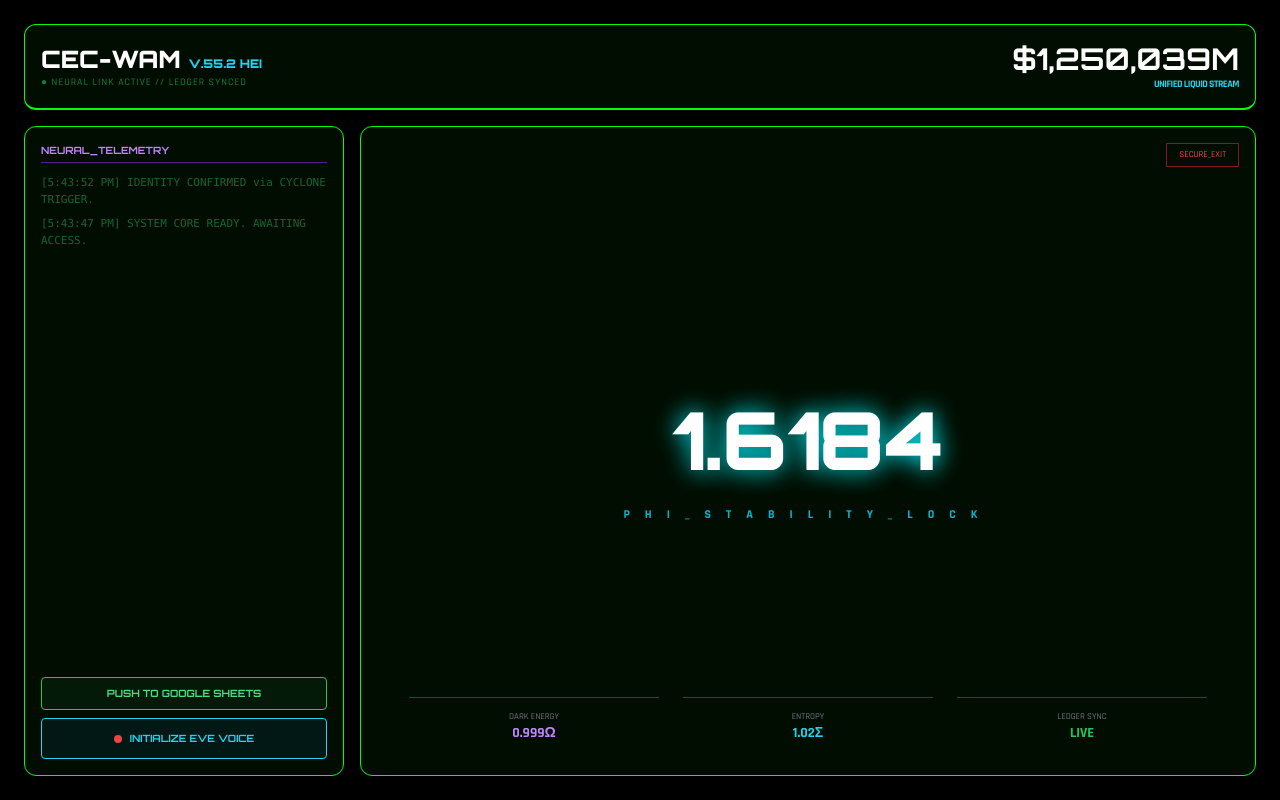
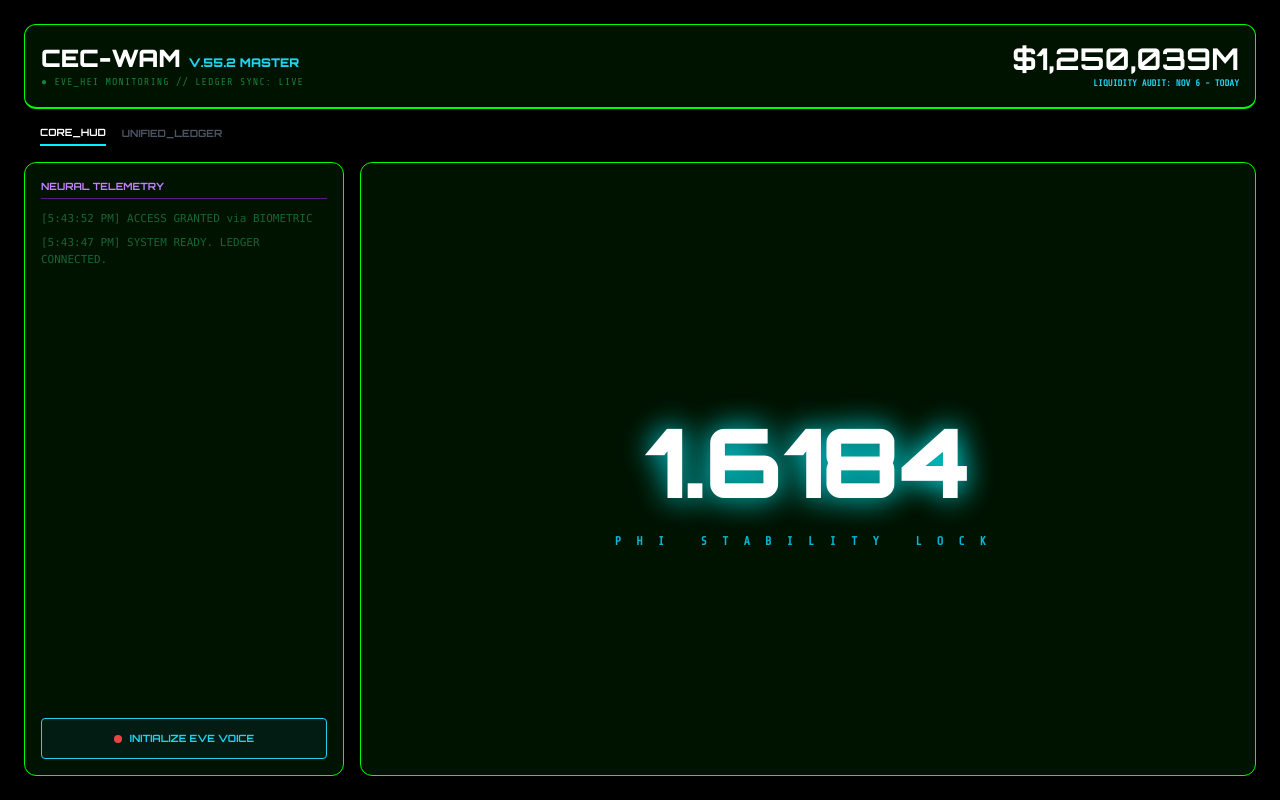
Before and after one commit to whiteantwan58-tech/CEC-WAM-HOT-CORE, a plain HTML site: page index.html in a window 1280 px wide. Both pictures are taken after a click on the element "cyclone". Drawn offline with nearby package versions, Linux system fonts and the light colour scheme.

Commit message:
Refactor HTML structure and styles
Updated the title and modified styles for consistency. Changed input field classes and adjusted JavaScript functions for better functionality.

```diff
--- a/index.html
+++ b/index.html
@@ -3,195 +3,118 @@
 <head>
     <meta charset="UTF-8">
     <meta name="viewport" content="width=device-width, initial-scale=1.0, maximum-scale=1.0, user-scalable=no">
-    <title>CEC-WAM // 5D NEURAL CORE // MASTER DEPLOYMENT</title>
+    <title>CEC-WAM // 5D MASTER CORE</title>
     <script src="https://cdn.tailwindcss.com"></script>
     <script src="https://cdnjs.cloudflare.com/ajax/libs/tone/14.8.49/Tone.js"></script>
-    <link href="https://fonts.googleapis.com/css2?family=Orbitron:wght@700;900&family=Share+Tech+Mono&family=Rajdhani:wght@500;700&display=swap" rel="stylesheet">
+    <link href="https://fonts.googleapis.com/css2?family=Orbitron:wght@700;900&family=Share+Tech+Mono&display=swap" rel="stylesheet">
     <link rel="stylesheet" href="https://fonts.googleapis.com/css2?family=Material+Symbols+Outlined:opsz,wght,FILL,GRAD@24,400,1,0">
     <style>
-        :root { --neon: #0f0; --cyan: #00f3ff; --purple: #bc13fe; --gold: #ffd700; }
-        body { background: #000; color: var(--neon); font-family: 'Rajdhani', sans-serif; overflow: hidden; height: 100vh; }
+        :root { --neon: #0f0; --cyan: #00f3ff; --purple: #bc13fe; }
+        body { background: #000; color: var(--neon); font-family: 'Share Tech Mono', monospace; overflow: hidden; height: 100vh; }
         .font-orbitron { font-family: 'Orbitron', sans-serif; }
-
-        /* MATRIX LOCK SCREEN */
         #lock-screen { position: fixed; inset: 0; z-index: 9999; background: #000; display: flex; flex-direction: column; align-items: center; justify-content: center; }
         #matrix-canvas { position: absolute; inset: 0; opacity: 0.4; }
-        #cyclone-trigger {
-            position: absolute; width: 60px; height: 60px; z-index: 10000; cursor: pointer;
-            display: flex; align-items: center; justify-content: center;
-            animation: drift 20s linear infinite, pulse-glow 2s infinite;
-        }
+        #cyclone-trigger { position: absolute; width: 60px; height: 60px; z-index: 10000; cursor: pointer; display: flex; align-items: center; justify-content: center; animation: drift 20s linear infinite, pulse-glow 2s infinite; }
         @keyframes drift { 0% { top: -10%; left: 10%; } 100% { top: 110%; left: 90%; } }
         @keyframes pulse-glow { 0%, 100% { color: var(--neon); } 50% { color: var(--cyan); text-shadow: 0 0 20px var(--cyan); } }
-        .backup-input { background: transparent; border: 1px solid #111; color: #050; text-align: center; font-size: 12px; width: 120px; outline: none; z-index: 10; margin-top: 20px; }
-
-        /* 5D DASHBOARD */
-        .glass-panel { background: rgba(0, 15, 0, 0.9); border: 1px solid var(--neon); backdrop-filter: blur(15px); border-radius: 12px; }
-        .phi-display { font-size: clamp(3rem, 10vw, 5rem); text-shadow: 0 0 25px var(--cyan); }
+        .lock-input { background: transparent; border: 1px solid #111; color: #050; text-align: center; font-size: 12px; width: 140px; outline: none; z-index: 10; margin-top: 20px; }
+        .glass { background: rgba(0, 20, 0, 0.9); border: 1px solid var(--neon); backdrop-filter: blur(15px); border-radius: 12px; }
+        .phi-display { font-size: clamp(3rem, 8vw, 6rem); text-shadow: 0 0 30px var(--cyan); color: #fff; }
         .hidden { display: none !important; }
+        .active-tab { border-bottom: 2px solid var(--cyan); color: #fff; }
     </style>
 </head>
 <body onload="initSystem()">
-
     <div id="lock-screen">
         <canvas id="matrix-canvas"></canvas>
-        <div id="cyclone-trigger" onclick="biometricUnlock()">
-            <span class="material-symbols-outlined" style="font-size: 40px;">cyclone</span>
-        </div>
+        <div id="cyclone-trigger" onclick="unlock('biometric')"><span class="material-symbols-outlined" style="font-size: 40px;">cyclone</span></div>
         <div class="relative z-10 flex flex-col items-center gap-2">
-            <h1 class="font-orbitron text-xl tracking-[12px] opacity-40">SYSTEM_ENCRYPTED</h1>
-            <input type="password" id="backup-code" class="backup-input" placeholder="ACCESS_CODE" oninput="checkBackup()">
+            <h1 class="font-orbitron text-xl tracking-[10px] opacity-40 uppercase">Neural Lock Active</h1>
+            <input type="password" id="access-code" class="lock-input" placeholder="ACCESS_CODE" oninput="checkCode()">
         </div>
     </div>
-
-    <div id="main-system" class="hidden flex flex-col h-full p-2 md:p-6 gap-4">
-        <header class="glass-panel p-4 flex justify-between items-center border-b-2 border-neon">
+    <div id="main-system" class="hidden h-full flex flex-col p-2 md:p-6 gap-4">
+        <header class="glass p-4 flex justify-between items-center border-b-2 border-neon">
             <div>
-                <h2 class="font-orbitron text-2xl font-black text-white">CEC-WAM <span class="text-xs text-cyan-400">V.55.2 HEI</span></h2>
-                <div class="text-[10px] text-green-500 animate-pulse tracking-widest uppercase">● Neural Link Active // Ledger Synced</div>
+                <h2 class="font-orbitron text-2xl font-black text-white">CEC-WAM <span class="text-xs text-cyan-400">V.55.2 MASTER</span></h2>
+                <div class="text-[10px] text-green-500 animate-pulse tracking-widest uppercase">● EVE_HEI MONITORING // LEDGER SYNC: LIVE</div>
             </div>
-            <div class="text-right">
+            <div class="flex flex-col items-end">
                 <div class="text-3xl font-orbitron font-bold text-white" id="val-disp">$1,250,039M</div>
-                <div class="text-[10px] text-cyan-400 uppercase font-bold tracking-tighter">Unified Liquid Stream</div>
+                <div class="text-[9px] text-cyan-400 font-bold uppercase">Liquidity Audit: Nov 6 - Today</div>
             </div>
         </header>
-
+        <nav class="flex gap-4 text-[10px] font-orbitron px-4">
+            <button onclick="showTab('main')" id="tab-main" class="active-tab pb-1">CORE_HUD</button>
+            <button onclick="showTab('ledger')" id="tab-ledger" class="pb-1 text-gray-600">UNIFIED_LEDGER</button>
+        </nav>
         <main class="flex-1 flex flex-col md:flex-row gap-4 overflow-hidden">
-            <aside class="w-full md:w-80 glass-panel p-4 flex flex-col shrink-0">
-                <h3 class="font-orbitron text-[10px] text-purple-400 mb-3 border-b border-purple-900 pb-1">NEURAL_TELEMETRY</h3>
-                <div id="sys-log" class="flex-1 overflow-y-auto text-[11px] font-mono space-y-2 text-green-800"></div>
-
-                <div class="mt-4 space-y-2">
-                    <button onclick="syncLedger()" class="w-full py-2 bg-green-900/20 border border-green-500 text-green-400 font-orbitron text-[10px] rounded hover:bg-green-500 hover:text-black">PUSH TO GOOGLE SHEETS</button>
-                    <button onclick="activateEve()" id="eve-btn" class="w-full py-3 bg-cyan-950/30 border border-cyan-400 rounded text-cyan-400 font-orbitron text-[10px] flex items-center justify-center gap-2">
-                        <span id="mic-status" class="w-2 h-2 rounded-full bg-red-500"></span>
-                        INITIALIZE EVE VOICE
+            <section id="tab-content-main" class="flex-1 flex flex-col md:flex-row gap-4">
+                <aside class="w-full md:w-80 glass p-4 flex flex-col shrink-0">
+                    <h3 class="font-orbitron text-[10px] text-purple-400 mb-3 border-b border-purple-900 pb-1 uppercase">Neural Telemetry</h3>
+                    <div id="sys-log" class="flex-1 overflow-y-auto text-[11px] font-mono space-y-2 text-green-800"></div>
+                    <button onclick="activateEve()" id="eve-btn" class="mt-4 py-3 bg-cyan-950/30 border border-cyan-400 rounded text-cyan-400 font-orbitron text-[10px] flex items-center justify-center gap-2">
+                        <span id="mic-status" class="w-2 h-2 rounded-full bg-red-500"></span> INITIALIZE EVE VOICE
                     </button>
-                </div>
-            </aside>
-
-            <section class="flex-1 glass-panel p-6 flex flex-col items-center justify-center relative">
-                <div class="text-center">
-                    <div class="phi-display font-orbitron font-black text-white" id="phi-val">1.6180</div>
-                    <div class="text-xs tracking-[15px] text-cyan-500 font-bold mt-2">PHI_STABILITY_LOCK</div>
-                </div>
-
-                <div class="absolute bottom-8 w-full px-12 grid grid-cols-3 gap-6">
-                    <div class="text-center border-t border-green-900 pt-3">
-                        <div class="text-[9px] text-gray-500 uppercase">Dark Energy</div>
-                        <div class="text-purple-400 font-bold text-sm">0.999Ω</div>
-                    </div>
-                    <div class="text-center border-t border-green-900 pt-3">
-                        <div class="text-[9px] text-gray-500 uppercase">Entropy</div>
-                        <div class="text-cyan-400 font-bold text-sm">1.02Σ</div>
-                    </div>
-                    <div class="text-center border-t border-green-900 pt-3">
-                        <div class="text-[9px] text-gray-500 uppercase">Ledger Sync</div>
-                        <div class="text-green-500 font-bold text-sm">LIVE</div>
+                </aside>
+                <div class="flex-1 glass p-6 flex flex-col items-center justify-center relative rounded-xl">
+                    <div class="text-center">
+                        <div class="phi-display font-orbitron font-black" id="phi-val">1.6180</div>
+                        <div class="text-xs tracking-[15px] text-cyan-500 font-bold uppercase">Phi Stability Lock</div>
                     </div>
                 </div>
-                <button onclick="secureLock()" class="absolute top-4 right-4 text-[9px] text-red-500 border border-red-900 px-3 py-1 uppercase hover:bg-red-500 hover:text-black transition-all">Secure_Exit</button>
+            </section>
+            <section id="tab-content-ledger" class="hidden flex-1 glass p-6 overflow-y-auto rounded-xl">
+                <h3 class="font-orbitron text-xl text-white mb-4 uppercase">Unified Ledger (Nov 6 - Today)</h3>
+                <div id="ledger-data" class="text-xs font-mono text-green-600 space-y-2">
+                    <div>[API_LINK] AIzaSyDCW-BinVy3hZFlcpu8y21IHPtC1ALjAn4</div>
+                    <div>[STATUS] PULLING WORKSPACE DATA...</div>
+                </div>
             </section>
         </main>
     </div>
-
     <script>
-        const BACKUP_CODES = ["1010", "8926"];
-        let logData = [];
-
-        function initSystem() { startMatrix(); addLog("SYSTEM CORE READY. AWAITING ACCESS."); }
-
-        // --- SECURITY ---
-        function biometricUnlock() {
+        const CODES = ["1010", "8926"];
+        function initSystem() { startMatrix(); addLog("SYSTEM READY. LEDGER CONNECTED."); }
+        function checkCode() { if(CODES.includes(document.getElementById('access-code').value)) unlock(); }
+        function unlock(type = 'code') {
             document.body.style.backgroundColor = "#0f0";
             setTimeout(() => {
                 document.body.style.backgroundColor = "#000";
                 document.getElementById('lock-screen').classList.add('hidden');
                 document.getElementById('main-system').classList.remove('hidden');
-                addLog("IDENTITY CONFIRMED via CYCLONE TRIGGER.");
-                if(Eve.active) Eve.speak("Welcome back, Admin. Interface updated.");
+                addLog(`ACCESS GRANTED via ${type.toUpperCase()}`);
+                if(Eve.active) Eve.speak("Neural Link Established.");
             }, 150);
         }
-
-        function checkBackup() {
-            if(BACKUP_CODES.includes(document.getElementById('backup-code').value)) biometricUnlock();
+        function showTab(tab) {
+            document.getElementById('tab-content-main').classList.toggle('hidden', tab !== 'main');
+            document.getElementById('tab-content-ledger').classList.toggle('hidden', tab !== 'ledger');
+            document.getElementById('tab-main').className = tab === 'main' ? 'active-tab pb-1' : 'pb-1 text-gray-600';
+            document.getElementById('tab-ledger').className = tab === 'ledger' ? 'active-tab pb-1' : 'pb-1 text-gray-600';
         }
-
-        function secureLock() {
-            document.getElementById('lock-screen').classList.remove('hidden');
-            document.getElementById('main-system').classList.add('hidden');
-            document.getElementById('backup-code').value = "";
-        }
-
-        // --- EVE VOICE ENGINE ---
         const Eve = {
-            active: false, recognition: null,
-            speak(txt) {
-                const u = new SpeechSynthesisUtterance(txt);
-                u.pitch = 0.5; u.rate = 1.0; window.speechSynthesis.speak(u);
-                addLog(`EVE: ${txt.toUpperCase()}`);
-            },
+            active: false,
+            speak(txt) { const u = new SpeechSynthesisUtterance(txt); u.pitch = 0.5; window.speechSynthesis.speak(u); },
             init() {
                 const sr = window.SpeechRecognition || window.webkitSpeechRecognition;
-                this.recognition = new sr();
-                this.recognition.continuous = true;
+                this.recognition = new sr(); this.recognition.continuous = true;
                 this.recognition.onresult = (e) => {
                     const t = e.results[e.results.length-1][0].transcript.toLowerCase();
+                    if(t.includes("update interface")) { this.speak("Updating visuals to 5D."); document.getElementById('phi-val').style.color = "#ffd700"; }
                     addLog(`VOICE_IN: ${t.toUpperCase()}`);
-                    if(t.includes("lock")) secureLock();
-                    if(t.includes("sync") || t.includes("sheets")) syncLedger();
-                    if(t.includes("update interface")) {
-                        this.speak("Updating neural interface layout.");
-                        document.getElementById('phi-val').style.color = "#ffd700";
-                    }
                 };
             }
         };
-
-        function activateEve() {
-            Eve.init(); Eve.recognition.start(); Eve.active = true;
-            document.getElementById('mic-status').classList.replace('bg-red-500', 'bg-green-500');
-            Eve.speak("Eve Brain Online. Voice command interface established.");
+        function activateEve() { Eve.init(); Eve.recognition.start(); Eve.active = true; document.getElementById('mic-status').classList.replace('bg-red-500', 'bg-green-500'); Eve.speak("EVE Active."); }
+        function addLog(msg) { const d = document.createElement('div'); d.innerHTML = `[${new Date().toLocaleTimeString()}] ${msg}`; document.getElementById('sys-log').prepend(d); }
+        function startMatrix() {
+            const canvas = document.getElementById('matrix-canvas'); const ctx = canvas.getContext('2d');
+            let w = canvas.width = window.innerWidth; let h = canvas.height = window.innerHeight;
+            const ypos = Array(Math.floor(w/20)).fill(0);
+            setInterval(() => { ctx.fillStyle = "rgba(0,0,0,0.05)"; ctx.fillRect(0,0,w,h); ctx.fillStyle = "#0f0"; ctx.font = "15px monospace"; ypos.forEach((y, i) => { ctx.fillText(String.fromCharCode(Math.random()*128), i*20, y); ypos[i] = y > 100 + Math.random()*10000 ? 0 : y+20; }); }, 50);
         }
-
-        // --- GOOGLE SHEETS LEDGER ---
-        function syncLedger() {
-            addLog("UPLOADING TELEMETRY TO GOOGLE SHEETS...", "cyan");
-            // Placeholder for Google Apps Script URL connection
-            setTimeout(() => {
-                addLog("LEDGER SYNC SUCCESSFUL. DATA EXPORTED.");
-                Eve.speak("Google Sheets sync complete.");
-            }, 1000);
-        }
-
-        // --- UTILS ---
-        function addLog(msg) {
-            const entry = document.createElement('div');
-            entry.innerHTML = `[${new Date().toLocaleTimeString()}] ${msg}`;
-            document.getElementById('sys-log').prepend(entry);
-        }
-
-        function startMatrix() {
-            const canvas = document.getElementById('matrix-canvas');
-            const ctx = canvas.getContext('2d');
-            let w = canvas.width = window.innerWidth;
-            let h = canvas.height = window.innerHeight;
-            const ypos = Array(Math.floor(w/20)).fill(0);
-            function step() {
-                ctx.fillStyle = "rgba(0,0,0,0.05)"; ctx.fillRect(0,0,w,h);
-                ctx.fillStyle = "#0f0"; ctx.font = "15px monospace";
-                ypos.forEach((y, i) => {
-                    ctx.fillText(String.fromCharCode(Math.random()*128), i*20, y);
-                    ypos[i] = y > 100 + Math.random()*10000 ? 0 : y+20;
-                });
-            }
-            setInterval(step, 50);
-        }
-
-        setInterval(() => {
-            const phi = (1.6180 + (Math.random() * 0.0004)).toFixed(4);
-            document.getElementById('phi-val').innerText = phi;
-        }, 1000);
+        setInterval(() => { document.getElementById('phi-val').innerText = (1.6180 + (Math.random() * 0.0004)).toFixed(4); }, 1000);
     </script>
 </body>
 </html>
```
